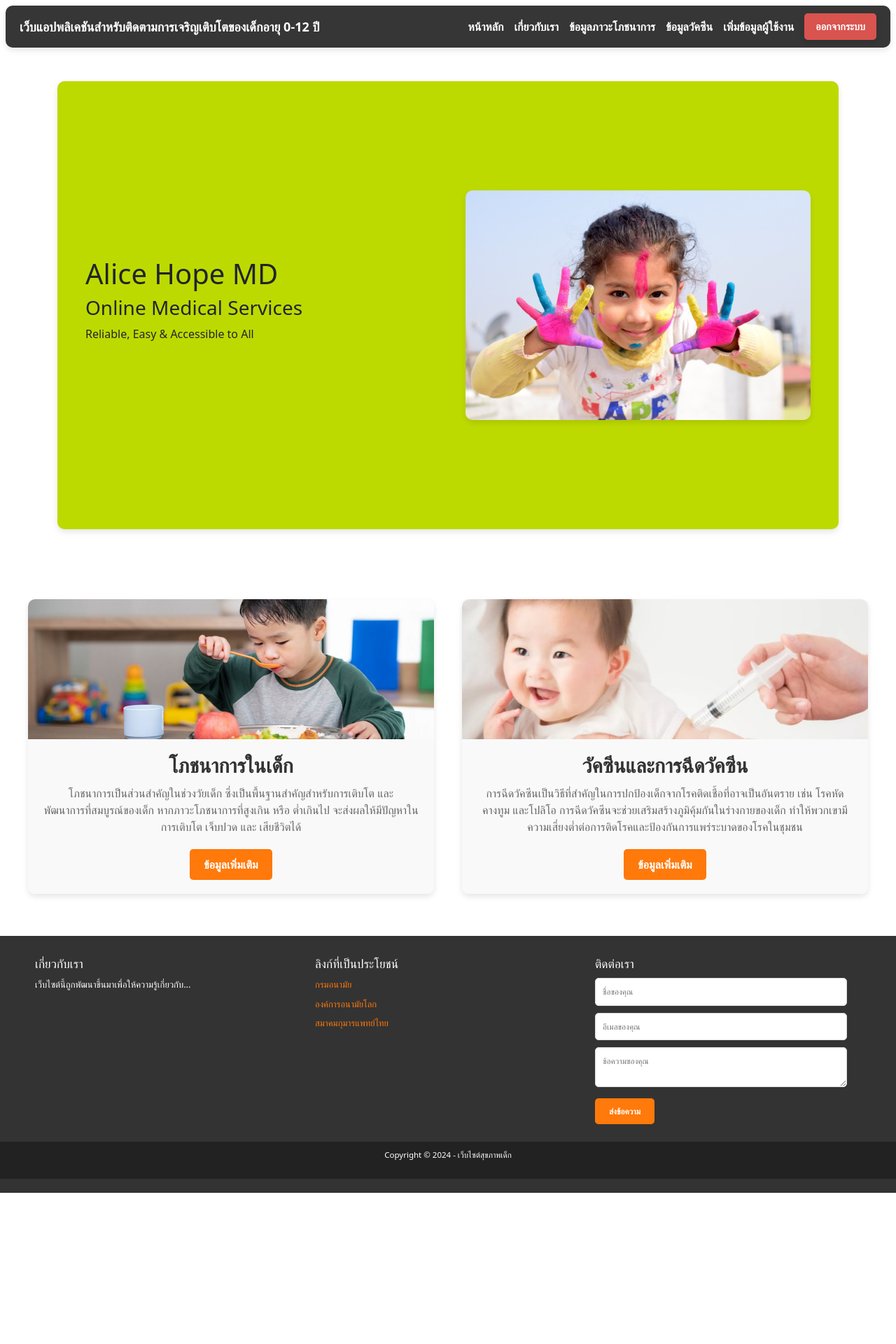
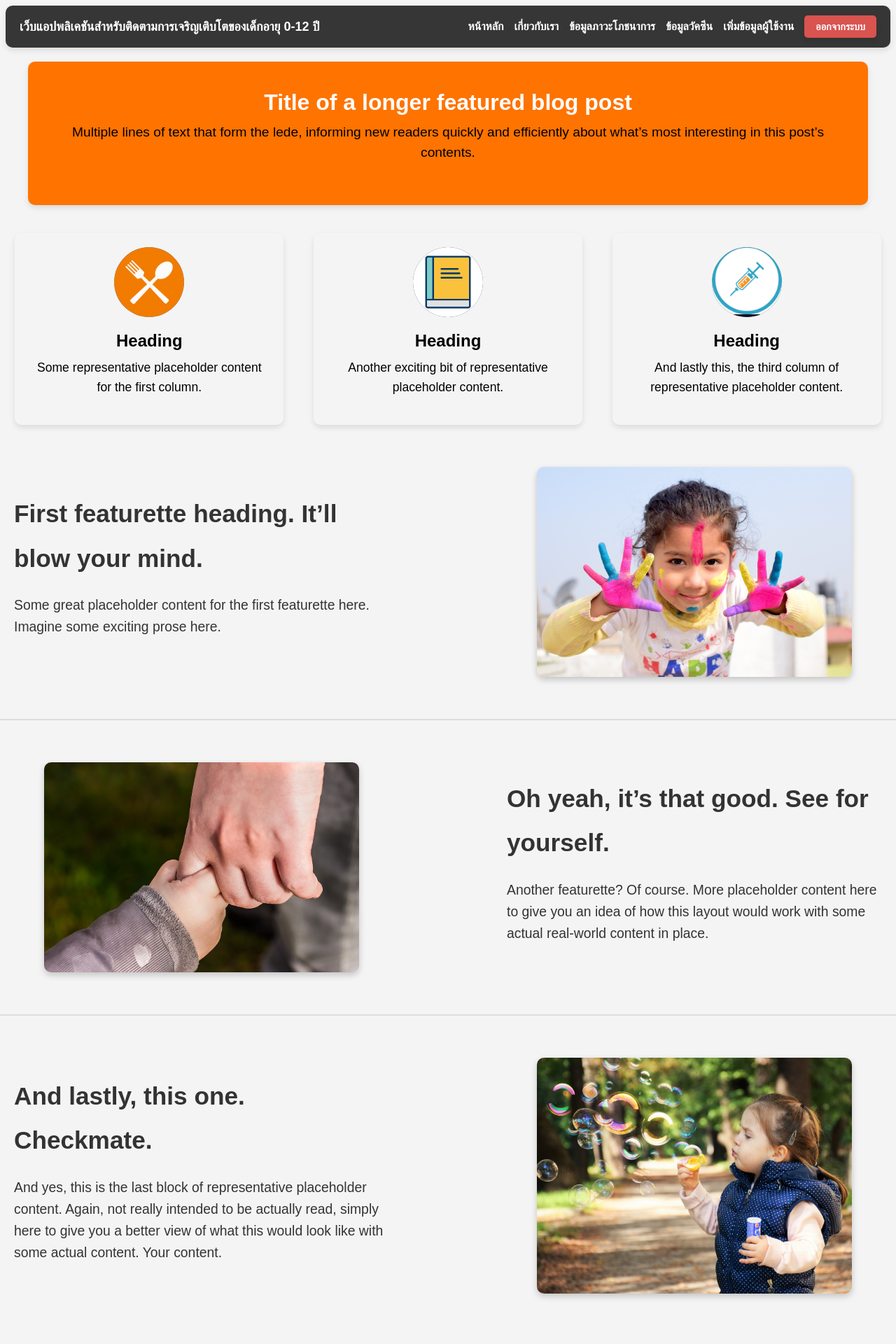
Before and after one commit to Yodsapon64/TrackKid, a PHP site: page /main.php in a window 1280 px wide. Shown: the top 1920 px of the page at 70% size. Before the commit the page ends 1704 px from the top, so only its background shows below. Run offline with PHP 8.4, Linux system fonts and the light colour scheme.

Commit message:
update desige  main webpage

```diff
--- a/Css/main.css
+++ b/Css/main.css
@@ -69,56 +69,131 @@
 }
 
 
-.container {
-    display: flex;
-    justify-content: center;
-    align-items: center;
-    width: 100%;
-    height: calc(100vh - 80px);
-    padding: 20px;
+/* Banner styles */
+.banner {
+    background-color: #ff7300; /* Dark background to match the image */
+    padding: 40px;
+    text-align: center;
+    margin: 20px auto;
+    border-radius: 10px;
+    box-shadow: 0 4px 8px rgba(0, 0, 0, 0.1);
+    max-width: 1200px;
 }
 
-.banner {
-    display: flex;
-    justify-content: center;
-    align-items: center;
-    height: 80vh; /* Reduce height for a better fit */
-    background-color: #bdda00; /* Softer background color */
-    padding: 40px 20px; /* Increase padding for more space */
-    box-shadow: 0 4px 8px rgba(0, 0, 0, 0.1); /* Add a subtle shadow for professionalism */
-    border-radius: 10px; /* Rounded corners for a friendly look */
+.banner h2 {
+    font-size: 2em;
+    color: white;
+    margin-bottom: 10px;
+    font-weight: bold;
 }
 
-.banner-content {
-    display: flex;
-    justify-content: space-between;
-    align-items: center;
-    max-width: 1200px;
-    width: 100%;
-    padding: 20px;
+.banner p {
+    font-size: 1.2em;
+    color: rgb(0, 0, 0);
+    margin-bottom: 20px;
+    line-height: 1.5;
 }
 
-.banner-text {
-    flex: 1; /* ครอบครองพื้นที่ครึ่งหนึ่ง */
-    padding-right: 50px;
+/* Styling for the 3 columns */
+.three-columns {
+    display: flex;
+    justify-content: space-around;
+    margin: 40px 0;
 }
 
-.banner-image {
-    flex: 1; /* ครอบครองพื้นที่ครึ่งหนึ่ง */
+.column {
+    text-align: center;
+    width: 30%;
+    padding: 20px;
+    box-shadow: 0 4px 8px rgba(0, 0, 0, 0.1);
+    border-radius: 10px;
+}
+
+.circle-image {
+    background-color: #777; /* สีพื้นหลังหากไม่มีภาพ */
+    border-radius: 50%; /* ทำให้เป็นวงกลม */
+    width: 100px; /* กำหนดความกว้าง */
+    height: 100px; /* กำหนดความสูง */
+    margin: 0 auto 20px;
+    overflow: hidden; /* ซ่อนส่วนเกินของรูปภาพที่ออกนอกกรอบ */
     display: flex;
     justify-content: center;
     align-items: center;
 }
 
-.banner-image .image {
-    width: 100%; /* ขยายภาพเต็มพื้นที่ของ banner-image */
-    height: auto;
-    border-radius: 10px;
-    object-fit: cover; /* เพื่อให้ภาพพอดีกับพื้นที่ */
-    box-shadow: 0 4px 8px rgba(0, 0, 0, 0.1); /* เพิ่มเงาเบาๆ เพื่อให้ดูเป็นมืออาชีพ */
+.circle-image img {
+    width: 100%;
+    height: 100%;
+    object-fit: cover; /* ให้รูปภาพพอดีกับกรอบวงกลม */
+    border-radius: 50%; /* ทำให้ภาพกลมตามกรอบ */
 }
 
 
+h3 {
+    font-size: 1.5em;
+    margin-bottom: 10px;
+}
+
+p {
+    font-size: 1em;
+    margin-bottom: 20px;
+    line-height: 1.5;
+}
+
+/* Styling for the featurette section */
+.featurette {
+    margin: 60px 0; /* เพิ่มช่องว่างระหว่าง section */
+}
+
+.featurette-item {
+    display: flex;
+    align-items: center;
+    justify-content: space-between;
+    margin-bottom: 60px; /* เพิ่มช่องว่างระหว่างแต่ละ featurette */
+}
+
+.featurette-item:nth-child(even) {
+    flex-direction: row-reverse; /* จัดตำแหน่งสลับด้าน */
+}
+
+.featurette-text {
+    width: 45%; /* ลดขนาดเพื่อให้สมดุลกับรูปภาพ */
+    padding: 20px;
+    font-size: 1.1em;
+    line-height: 1.8;
+    color: #333; /* สีข้อความ */
+}
+
+.featurette-image {
+    width: 45%; /* ลดขนาดรูปภาพ */
+    display: flex;
+    justify-content: center;
+    align-items: center;
+}
+
+.featurette-image img {
+    width: 100%;
+    height: auto; /* ทำให้รูปภาพอัตโนมัติตามขนาด container */
+    max-width: 450px; /* กำหนดขนาดสูงสุดของรูปภาพ */
+    border-radius: 10px; /* เพิ่มความโค้งมนให้รูปภาพ */
+    box-shadow: 0 4px 10px rgba(0, 0, 0, 0.2); /* เพิ่มเงาเพื่อความสวยงาม */
+}
+
+.featurette-divider {
+    border: 1px solid #ddd;
+    margin: 60px 0;
+}
+
+
+h2 {
+    font-size: 2em;
+    margin-bottom: 20px;
+}
+
+p {
+    font-size: 1.1em;
+    line-height: 1.6;
+}
 
 
 
--- a/info.php
+++ b/info.php
@@ -108,8 +108,8 @@
     </div>
 
     <div class="form-container">
-    <h2>เพิ่มข้อมูลส่วนตัวเด็ก</h2>
-    <p>โปรดกรอกข้อมูลด้านล่าง</p>
+    <h2>กรุณากรอกข้อมูลส่วนตัว</h2>
+    <p>เพื่อเริ่มต้นการประเมินภาวะโภวชนาการ</p>
     <form action="" method="post" class="info-form" onsubmit="return validateForm()">
         <!-- Father Section -->
         <div class="section-title">ข้อมูลบิดา</div>
@@ -176,7 +176,6 @@
         </div>
     </footer>
 
-
 <script src="https://cdn.jsdelivr.net/npm/flatpickr"></script>
 <script>
     flatpickr("#kidBirth", {
--- a/main.php
+++ b/main.php
@@ -9,7 +9,6 @@
     <title>Main Page</title>
     <link rel="stylesheet" href="Css/main.css">
     <script src="main.js"></script>
-    <link href="https://cdn.jsdelivr.net/npm/bootstrap@5.3.3/dist/css/bootstrap.min.css" rel="stylesheet" integrity="sha384-QWTKZyjpPEjISv5WaRU9OFeRpok6YctnYmDr5pNlyT2bRjXh0JMhjY6hW+ALEwIH" crossorigin="anonymous">
 </head>
 <body>
 <div class="topbar">
@@ -26,20 +25,76 @@
             </ul>
         </div>
 
-        <div class="container">
+
         <div class="banner">
-            <div class="banner-content">
-                <div class="banner-text">
-                    <h1>Alice Hope MD</h1>
-                    <h3>Online Medical Services</h3>
-                    <p>Reliable, Easy & Accessible to All</p>
-                </div>
-                <div class="banner-image">
-                    <img src="img/img7.jpg" alt="Mother and Child" class="image">
-                </div>
-            </div>
+    <h2>Title of a longer featured blog post</h2>
+    <p>Multiple lines of text that form the lede, informing new readers quickly and efficiently about what’s most interesting in this post’s contents.</p>
+</div>
+
+
+<div class="three-columns">
+    <div class="column">
+        <div class="circle-image">
+            <img src="img/icon2.jpg" alt="Icon 1">
+        </div>
+        <h3>Heading</h3>
+        <p>Some representative placeholder content for the first column.</p>
+    </div>
+    <div class="column">
+        <div class="circle-image">
+            <img src="img/icon5.jpg" alt="Icon 2">
+        </div>
+        <h3>Heading</h3>
+        <p>Another exciting bit of representative placeholder content.</p>
+    </div>
+    <div class="column">
+        <div class="circle-image">
+            <img src="img/icon4.jpg" alt="Icon 3">
+        </div>
+        <h3>Heading</h3>
+        <p>And lastly this, the third column of representative placeholder content.</p>
+    </div>
+</div>
+
+
+
+<div class="featurette">
+    <div class="featurette-item">
+        <div class="featurette-text">
+            <h2>First featurette heading. It’ll blow your mind.</h2>
+            <p>Some great placeholder content for the first featurette here. Imagine some exciting prose here.</p>
+        </div>
+        <div class="featurette-image">
+            <img src="img/img7.jpg" alt="500x500 placeholder image">
         </div>
     </div>
+
+    <hr class="featurette-divider">
+
+    <div class="featurette-item">
+        <div class="featurette-image">
+            <img src="img/img8.jpg" alt="500x500 placeholder image">
+        </div>
+        <div class="featurette-text">
+            <h2>Oh yeah, it’s that good. See for yourself.</h2>
+            <p>Another featurette? Of course. More placeholder content here to give you an idea of how this layout would work with some actual real-world content in place.</p>
+        </div>
+    </div>
+
+    <hr class="featurette-divider">
+
+    <div class="featurette-item">
+        <div class="featurette-text">
+            <h2>And lastly, this one. Checkmate.</h2>
+            <p>And yes, this is the last block of representative placeholder content. Again, not really intended to be actually read, simply here to give you a better view of what this would look like with some actual content. Your content.</p>
+        </div>
+        <div class="featurette-image">
+            <img src="img/img9.jpg" alt="500x500 placeholder image">
+        </div>
+    </div>
+</div>
+
+
 
         <div class="content-section">
             <div class="content-box">
```
Also changed, not shown: Css/info.css (+6 -7 lines), nutritional.php (+4 -6 lines), img/icon1.jpg (added), img/icon2.jpg (added), img/icon4.jpg (added), img/icon5.jpg (added), 1 other file.
